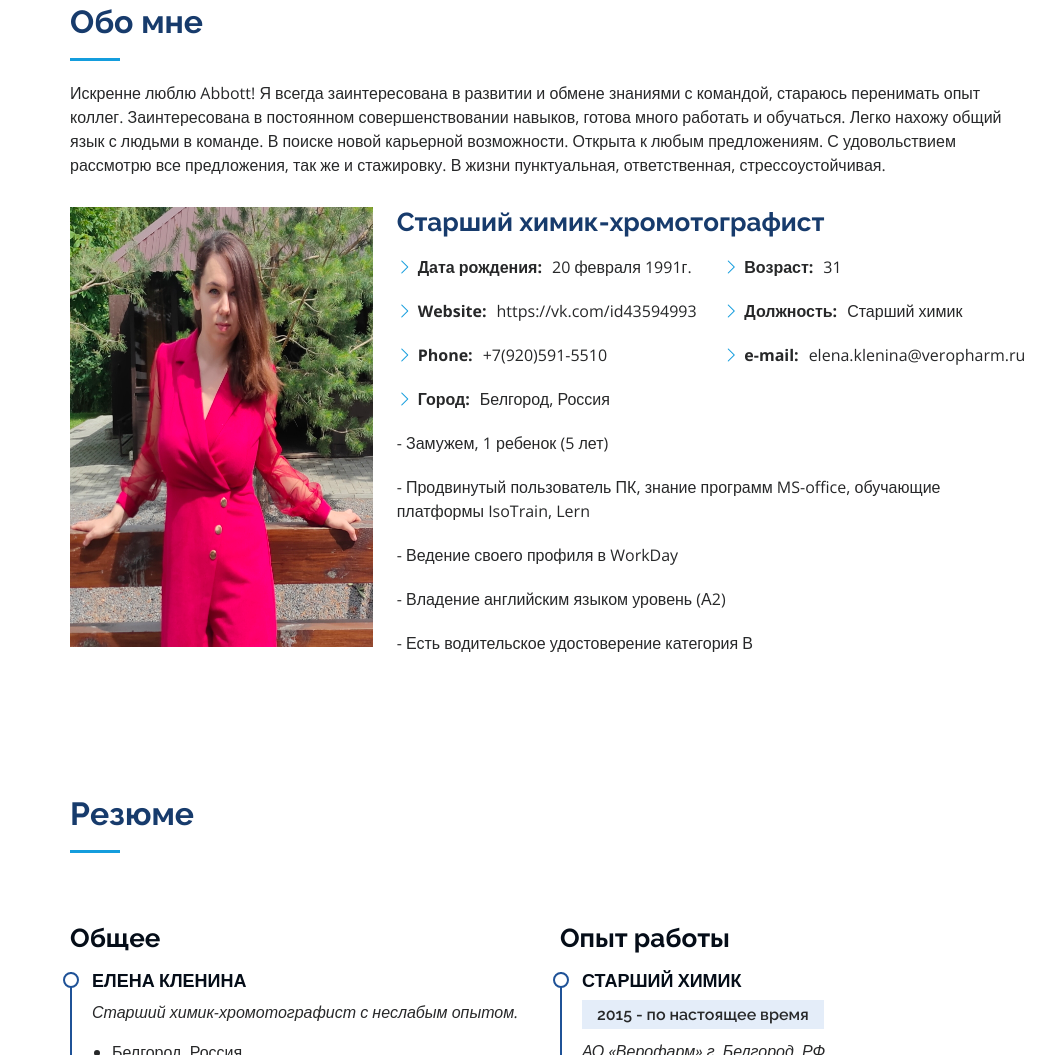
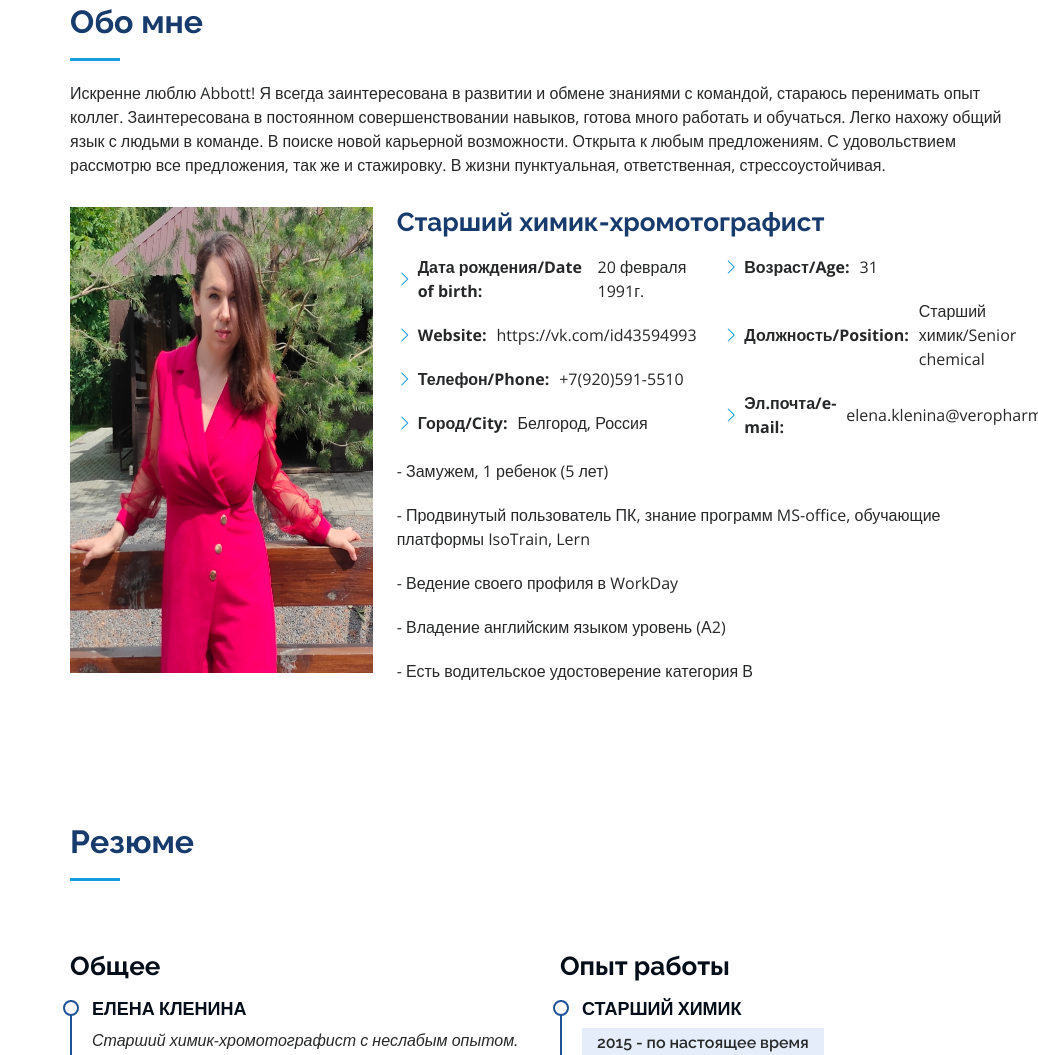
Before and after one commit to plzclickme/ElenaKleninaResume, a plain HTML site: page index.html in a window 1280 px wide. Shown: the part 857-1912 px from the top of the page, without its empty margins (242-1280 px from the left). Drawn offline with nearby package versions, Linux system fonts and the light colour scheme.

Commit message:
rework index.html

```diff
--- a/index.html
+++ b/index.html
@@ -187,7 +187,10 @@
                                     <ul>
                                         <li>
                                             <i class="bi bi-chevron-right"></i>
-                                            <strong>Дата рождения:</strong>
+                                            <strong
+                                                >Дата рождения/Date of
+                                                birth:</strong
+                                            >
                                             <span>20 февраля 1991г.</span>
                                         </li>
                                         <li>
@@ -199,12 +202,12 @@
                                         </li>
                                         <li>
                                             <i class="bi bi-chevron-right"></i>
-                                            <strong>Phone:</strong>
+                                            <strong>Телефон/Phone:</strong>
                                             <span>+7(920)591-5510</span>
                                         </li>
                                         <li>
                                             <i class="bi bi-chevron-right"></i>
-                                            <strong>Город:</strong>
+                                            <strong>Город/City:</strong>
                                             <span>Белгород, Россия</span>
                                         </li>
                                     </ul>
@@ -213,17 +216,20 @@
                                     <ul>
                                         <li>
                                             <i class="bi bi-chevron-right"></i>
-                                            <strong>Возраст:</strong>
+                                            <strong>Возраст/Age:</strong>
                                             <span>31</span>
                                         </li>
                                         <li>
                                             <i class="bi bi-chevron-right"></i>
-                                            <strong>Должность:</strong>
-                                            <span>Старший химик</span>
+                                            <strong>Должность/Position:</strong>
+                                            <span
+                                                >Старший химик/Senior
+                                                chemical</span
+                                            >
                                         </li>
                                         <li>
                                             <i class="bi bi-chevron-right"></i>
-                                            <strong>e-mail:</strong>
+                                            <strong>Эл.почта/e-mail:</strong>
                                             <span
                                                 >elena.klenina@veropharm.ru</span
                                             >
```
